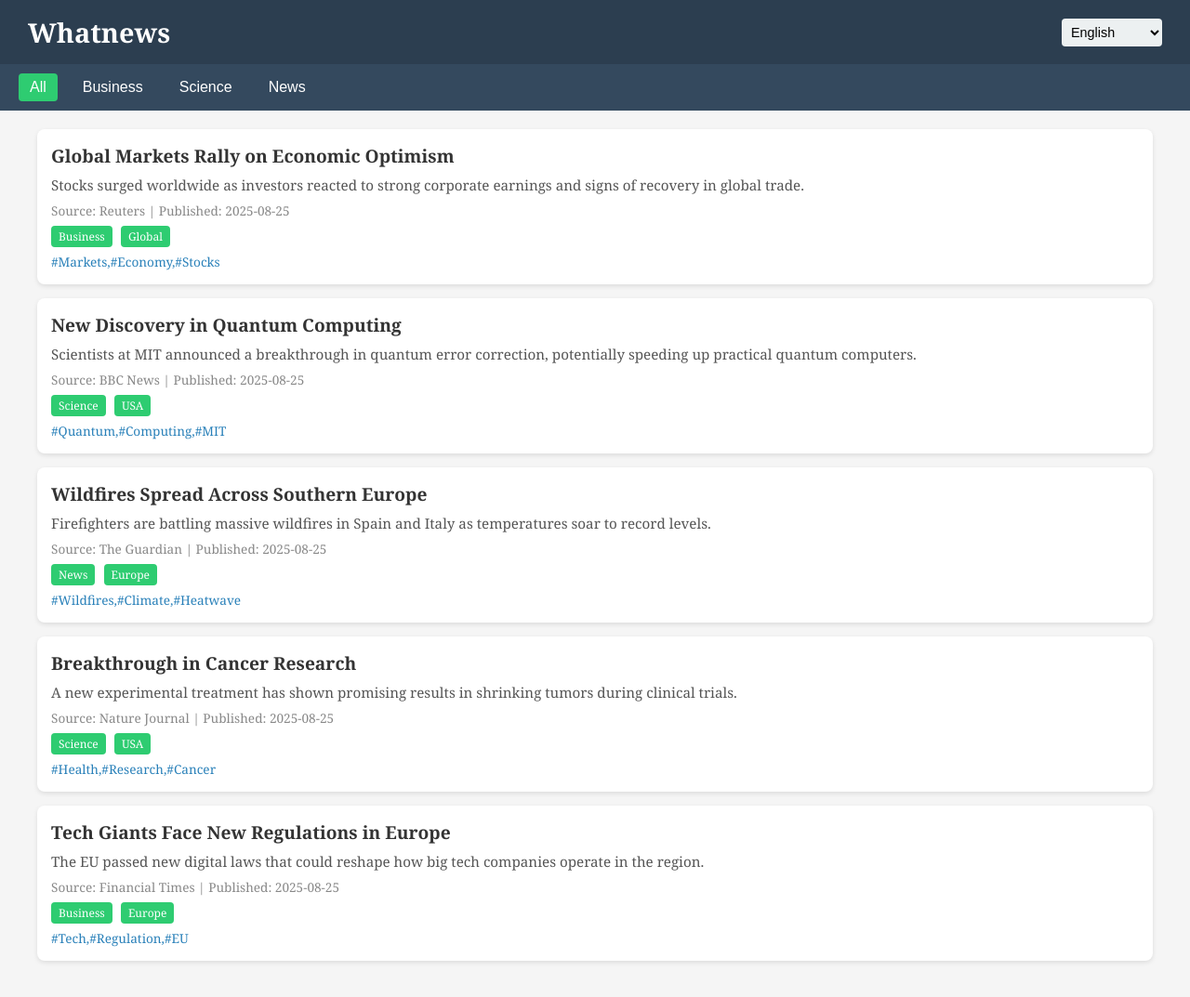
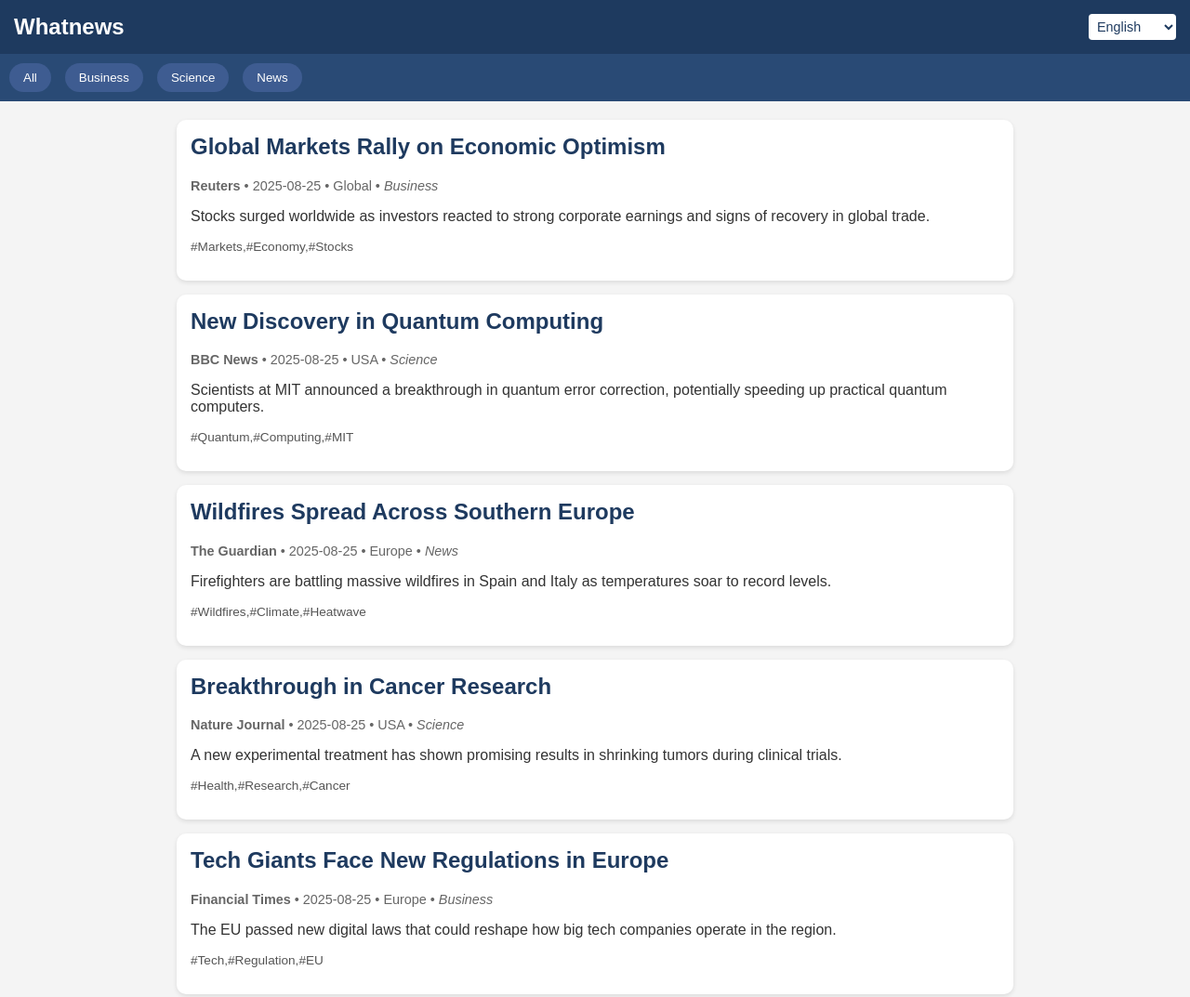
Before and after one commit to sondoan/top-news.github.io, a plain HTML site: page index.html in a window 1280 px wide. Shown: the top 1073 px of the page at 93% size. Drawn offline with Linux system fonts and the light colour scheme.

Commit message:
update theme

```diff
--- a/index.html
+++ b/index.html
@@ -6,17 +6,17 @@
   <meta name="viewport" content="width=device-width, initial-scale=1.0">
   <style>
     body {
-      font-family: Georgia, "Times New Roman", serif;
+      font-family: Arial, sans-serif;
       margin: 0;
       padding: 0;
-      background-color: #f5f5f5;
+      background: #f4f4f4;
       color: #333;
     }
 
     header {
-      background-color: #2c3e50;
+      background: #1e3a5f;
       color: white;
-      padding: 15px 30px;
+      padding: 15px;
       display: flex;
       justify-content: space-between;
       align-items: center;
@@ -24,222 +24,182 @@
 
     header h1 {
       margin: 0;
-      font-size: 1.8em;
+      font-size: 1.5em;
     }
 
-    .language-selector select {
-      padding: 6px;
+    .language-select {
+      background: white;
+      color: #1e3a5f;
+      border: none;
+      padding: 5px;
       border-radius: 4px;
-      border: none;
-      background: #ecf0f1;
       font-size: 0.9em;
     }
 
     nav {
-      background-color: #34495e;
-      padding: 10px 20px;
+      background: #294a75;
+      padding: 10px;
       display: flex;
       gap: 15px;
       flex-wrap: wrap;
     }
 
     nav button {
-      background: none;
+      background: #3e5c91;
+      color: white;
       border: none;
-      color: white;
-      font-size: 1em;
+      padding: 8px 15px;
+      border-radius: 20px;
       cursor: pointer;
-      padding: 6px 12px;
-      border-radius: 4px;
       transition: background 0.3s;
     }
 
-    nav button:hover, nav button.active {
-      background: #2ecc71;
+    nav button:hover {
+      background: #5a7bb8;
     }
 
-    main {
+    .container {
+      max-width: 900px;
+      margin: auto;
       padding: 20px;
-      max-width: 1200px;
-      margin: auto;
     }
 
-    .news-item {
-      display: flex;
-      align-items: flex-start;
+    .article {
       background: white;
       margin-bottom: 15px;
       padding: 15px;
-      border-radius: 8px;
+      border-radius: 10px;
       box-shadow: 0 2px 5px rgba(0,0,0,0.1);
       transition: transform 0.2s;
     }
 
-    .news-item:hover {
+    .article:hover {
       transform: scale(1.01);
     }
 
-    .news-content {
-      flex: 1;
+    .article h2 {
+      margin-top: 0;
+      color: #1e3a5f;
     }
 
-    .news-title {
-      font-size: 1.2em;
-      font-weight: bold;
-      margin: 0 0 8px 0;
-    }
-
-    .news-summary {
-      margin: 0 0 8px 0;
-      font-size: 0.95em;
-      color: #555;
-    }
-
-    .news-meta {
-      font-size: 0.85em;
-      color: #888;
-      margin-bottom: 6px;
-    }
-
-    .tags {
-      margin-top: 6px;
-    }
-
-    .tag {
-      display: inline-block;
-      background: #2ecc71;
-      color: white;
-      padding: 3px 8px;
-      border-radius: 4px;
-      font-size: 0.75em;
-      margin-right: 5px;
+    .meta {
+      font-size: 0.9em;
+      color: #666;
+      margin-bottom: 8px;
     }
 
     .hashtags {
-      margin-top: 6px;
       font-size: 0.85em;
-      color: #2980b9;
+      color: #555;
+      margin-top: 4px;
     }
 
-    #loadMore {
+    footer {
+      background: #1e3a5f;
+      color: white;
+      text-align: center;
+      padding: 15px;
+      margin-top: 20px;
+    }
+
+    .load-more {
       display: block;
       margin: 20px auto;
       padding: 10px 20px;
-      font-size: 1em;
       border: none;
-      border-radius: 6px;
-      background-color: #2c3e50;
+      background: #1e3a5f;
       color: white;
+      border-radius: 20px;
       cursor: pointer;
-      transition: background 0.3s;
-    }
-
-    #loadMore:hover {
-      background-color: #34495e;
-    }
-
-    footer {
-      background-color: #2c3e50;
-      color: white;
-      text-align: center;
-      padding: 15px;
-      margin-top: 30px;
     }
   </style>
 </head>
 <body>
   <header>
     <h1>Whatnews</h1>
-    <div class="language-selector">
-      <select id="languageSelect">
-        <option value="en">English</option>
-        <option value="vi">Vietnamese</option>
-        <option value="ja">Japanese</option>
-      </select>
-    </div>
+    <select id="language" class="language-select">
+      <option value="en">English</option>
+      <option value="vi">Tiếng Việt</option>
+      <option value="ja">日本語</option>
+    </select>
   </header>
 
-  <nav id="topicNav">
-    <!-- Topics will be dynamically added -->
-  </nav>
+  <nav id="topics"></nav>
 
-  <main id="newsContainer"></main>
-  <button id="loadMore">Load More</button>
+  <div class="container" id="news-container"></div>
+  <button id="load-more" class="load-more">Load More</button>
 
   <footer>
-    &copy; 2025 Whatnews. All rights reserved.
+    <p>&copy; 2025 Whatnews. All rights reserved.</p>
   </footer>
 
   <script>
-    let allNews = [];
-    let currentTopic = 'All';
-    let displayedCount = 0;
-    const batchSize = 5;
+    const container = document.getElementById("news-container");
+    const topicsNav = document.getElementById("topics");
+    const languageSelect = document.getElementById("language");
+    const loadMoreBtn = document.getElementById("load-more");
 
-    const newsContainer = document.getElementById('newsContainer');
-    const loadMoreBtn = document.getElementById('loadMore');
-    const topicNav = document.getElementById('topicNav');
-    const languageSelect = document.getElementById('languageSelect');
+    let allArticles = [];
+    let currentIndex = 0;
+    const articlesPerPage = 5;
+    let currentTopic = "All";
 
-    function renderTopics(news) {
-      const topics = ['All', ...new Set(news.map(item => item.topic))];
-      topicNav.innerHTML = '';
-      topics.forEach(topic => {
-        const btn = document.createElement('button');
-        btn.textContent = topic;
-        if (topic === currentTopic) btn.classList.add('active');
-        btn.addEventListener('click', () => {
-          currentTopic = topic;
-          displayedCount = 0;
-          renderNews();
-          renderTopics(news);
+    function loadNews(lang = "en") {
+      let file = `news_${lang}.json`;
+      fetch(file)
+        .then(response => response.json())
+        .then(data => {
+          allArticles = data;
+          currentIndex = 0;
+          renderTopics();
+          renderArticles(true);
+        })
+        .catch(() => {
+          container.innerHTML = "<p>Error loading news.</p>";
         });
-        topicNav.appendChild(btn);
+    }
+
+    function renderTopics() {
+      let topics = ["All", ...new Set(allArticles.map(a => a.topic))];
+      topicsNav.innerHTML = "";
+      topics.forEach(t => {
+        let btn = document.createElement("button");
+        btn.textContent = t;
+        btn.onclick = () => {
+          currentTopic = t;
+          currentIndex = 0;
+          renderArticles(true);
+        };
+        topicsNav.appendChild(btn);
       });
     }
 
-    function renderNews() {
-      newsContainer.innerHTML = '';
-      let filtered = currentTopic === 'All' ? allNews : allNews.filter(n => n.topic === currentTopic);
-      filtered.slice(0, displayedCount + batchSize).forEach(item => {
-        const div = document.createElement('div');
-        div.className = 'news-item';
+    function renderArticles(reset = false) {
+      if (reset) container.innerHTML = "";
+      let filtered = currentTopic === "All" ? allArticles : allArticles.filter(a => a.topic === currentTopic);
+      let nextArticles = filtered.slice(currentIndex, currentIndex + articlesPerPage);
+      nextArticles.forEach(article => {
+        let div = document.createElement("div");
+        div.className = "article";
+
         div.innerHTML = `
-          <div class="news-content">
-            <div class="news-title">${item.title}</div>
-            <div class="news-summary">${item.summary}</div>
-            <div class="news-meta">Source: ${item.source} | Published: ${item.publishedDate}</div>
-            <div class="tags">
-              <span class="tag">${item.topic}</span>
-              <span class="tag">${item.location}</span>
-            </div>
-            <div class="hashtags">${item.hashtags}</div>
-          </div>
+          <h2>${article.title}</h2>
+          <div class="meta"><strong>${article.source}</strong> • ${article.publishedDate} • ${article.location} • <em>${article.topic}</em></div>
+          <p>${article.summary}</p>
+          <p class="hashtags">${article.hashtags}</p>
         `;
-        newsContainer.appendChild(div);
+
+        container.appendChild(div);
       });
-      displayedCount += batchSize;
-      loadMoreBtn.style.display = displayedCount < filtered.length ? 'block' : 'none';
+      currentIndex += articlesPerPage;
+      loadMoreBtn.style.display = currentIndex >= filtered.length ? "none" : "block";
     }
 
-    function loadNews(language) {
-      let file = language === 'vi' ? 'news_vi.json' : language === 'ja' ? 'news_ja.json' : 'news_en.json';
-      fetch(file)
-        .then(res => res.json())
-        .then(data => {
-          allNews = data;
-          currentTopic = 'All';
-          displayedCount = 0;
-          renderTopics(allNews);
-          renderNews();
-        });
-    }
+    loadMoreBtn.addEventListener("click", () => renderArticles());
+    languageSelect.addEventListener("change", (e) => loadNews(e.target.value));
 
-    loadMoreBtn.addEventListener('click', renderNews);
-    languageSelect.addEventListener('change', e => loadNews(e.target.value));
-
-    // Initial load English
-    loadNews('en');
+    // Initial load
+    loadNews();
   </script>
 </body>
 </html>
```
